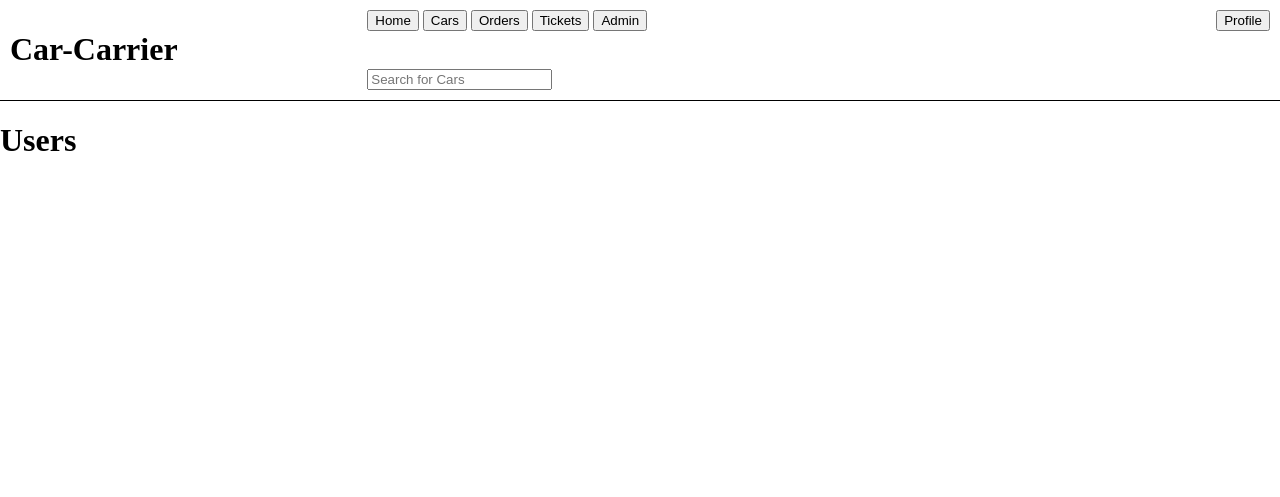
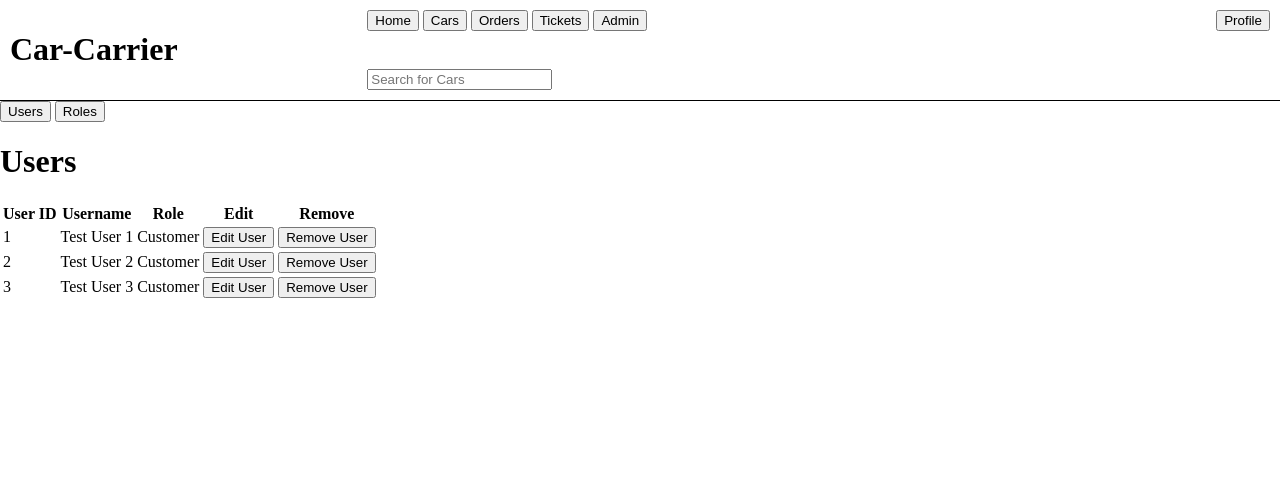
Before and after one commit to hammerhc/Car-Carrier, a Flask app: page /users in a window 1280 px wide. Shown: the top 497 px of the page. Run offline with Flask 2, Linux system fonts and the light colour scheme.

Commit message:
Updated Users Page

```diff
--- a/src/static/js/admin/users.js
+++ b/src/static/js/admin/users.js
@@ -0,0 +1,53 @@
+var usersTable = document.getElementById("usersTable");
+
+var users = [
+    {
+        id: 1,
+        username: "Test User 1",
+        role: "Customer"
+    },
+    {
+        id: 2,
+        username: "Test User 2",
+        role: "Customer"
+    },
+    {
+        id: 3,
+        username: "Test User 3",
+        role: "Customer"
+    }
+]
+
+createRows();
+
+function createRows() {
+    for (var i = 0; i < users.length; i++) {
+        var row = `<tr>
+                        <td>${users[i].id}</td>
+                        <td>${users[i].username}</td>
+                        <td>${users[i].role}</td>
+                        <td><button id="editUser${users[i].id}" onclick="editUser(event)">Edit User</button></td>
+                        <td><button id="removeUser${users[i].id}" onclick="removeUser(event)">Remove User</button></td>
+                    </tr>`
+
+        usersTable.innerHTML += row;
+    }
+}
+
+function editUser(event) {
+    var userId = event.target.id.replace("editUser", "");
+
+    navigate("/users?id=" + userId);
+}
+
+function removeUser(event) {
+    var userId = event.target.id.replace("removeUser", "");
+}
+
+function users() {
+    navigate("/users");
+}
+
+function roles() {
+    navigate("/roles");
+}
--- a/src/templates/admin/users.html
+++ b/src/templates/admin/users.html
@@ -5,5 +5,17 @@
 {% endblock %}
 
 {% block content %}
+<button id="buttonUsers" class="navButton" onclick="users()">Users</button>
+<button id="buttonRoles" class="navButton" onclick="roles()">Roles</button>
+
 <h1>Users</h1>
+<table id="usersTable">
+    <tr>
+        <th>User ID</th>
+        <th>Username</th>
+        <th>Role</th>
+        <th>Edit</th>
+        <th>Remove</th>
+    </tr>
+</table>
 {% endblock %}
```
